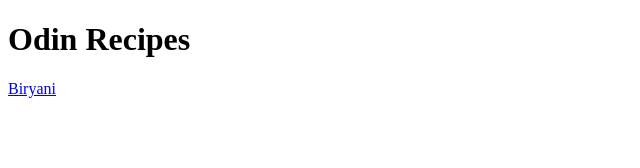
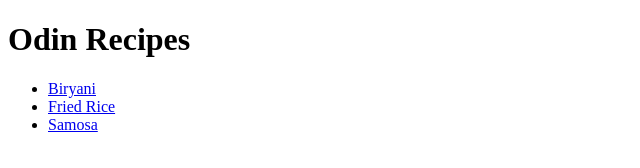
Before and after one commit to yashjoharidev-glitch/odin-recipes, a plain HTML site: page index.html in a window 1280 px wide. Shown: the whole page, without its empty margins (0-640 px from the left). Drawn offline with Linux system fonts and the light colour scheme.

Commit message:
Link index and recipe pages to-and-fro
Create a list that contains links to all 3 recipe pages, viz, biryani.html, samosa.html and friedrice.html in recipes directory. Also create links to the index.html page (present in the parent directory) in each of the three html pages.

```diff
--- a/index.html
+++ b/index.html
@@ -7,6 +7,12 @@
 
     <body>
         <h1>Odin Recipes</h1>
-        <a href="recipes/biryani.html">Biryani</a>
+        <!-- <a href="recipes/biryani.html">Biryani</a> -->
+        <ul>
+            <li><a href="recipes/biryani.html">Biryani</a></li>
+            <li><a href="recipes/friedrice.html">Fried Rice</a></li>
+            <li><a href="recipes/samosa.html">Samosa</a></li>
+        </ul>
+
     </body>
 </html>
```
Also changed, not shown: recipes/friedrice.html (+1 -0 lines), recipes/samosa.html (+2 -1 lines).
